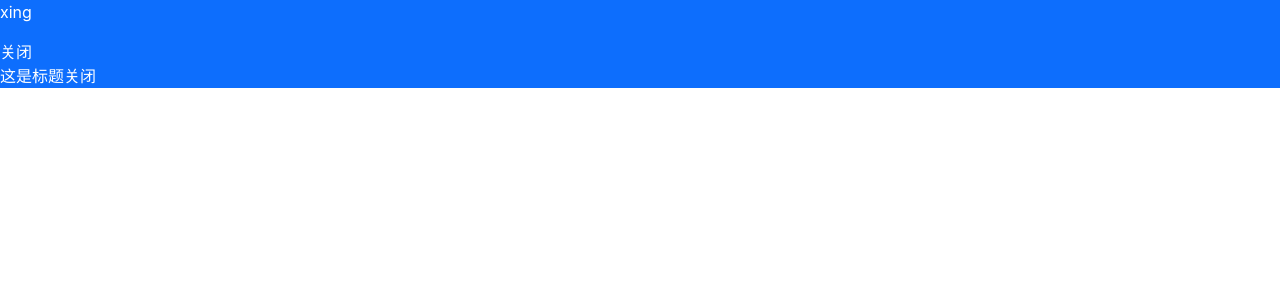
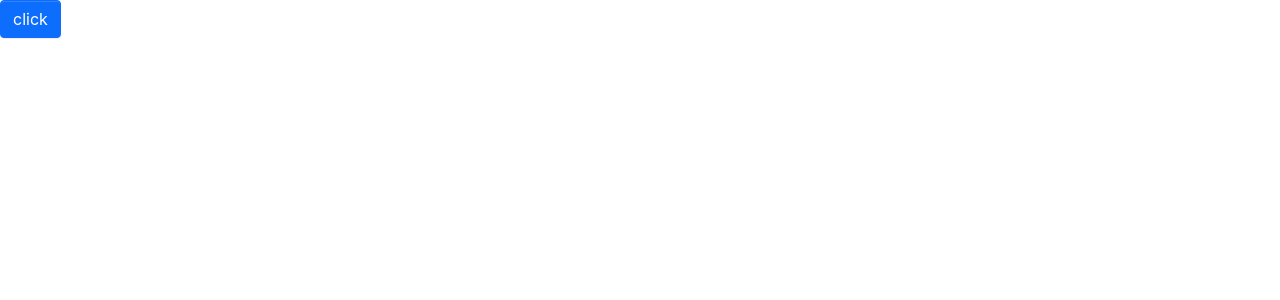
Before and after one commit to xing-6464/star-ui-react, a React (Vite) app: page / in a window 1280 px wide. Shown: the top 300 px of the page. Built offline with nearby package versions, Linux system fonts and the light colour scheme.

Commit message:
第一个测试

```diff
--- a/src/App.tsx
+++ b/src/App.tsx
@@ -5,8 +5,7 @@ import Alert from './components/Alert/alert'
 function App() {
   return (
     <div>
-      <Alert description="xing" />
-      <Alert title="这是标题" />
+      <Button btnType="primary">click</Button>
     </div>
   )
 }
```
Also changed, not shown: 1 other file (tests, documents, lock files or other folders).
